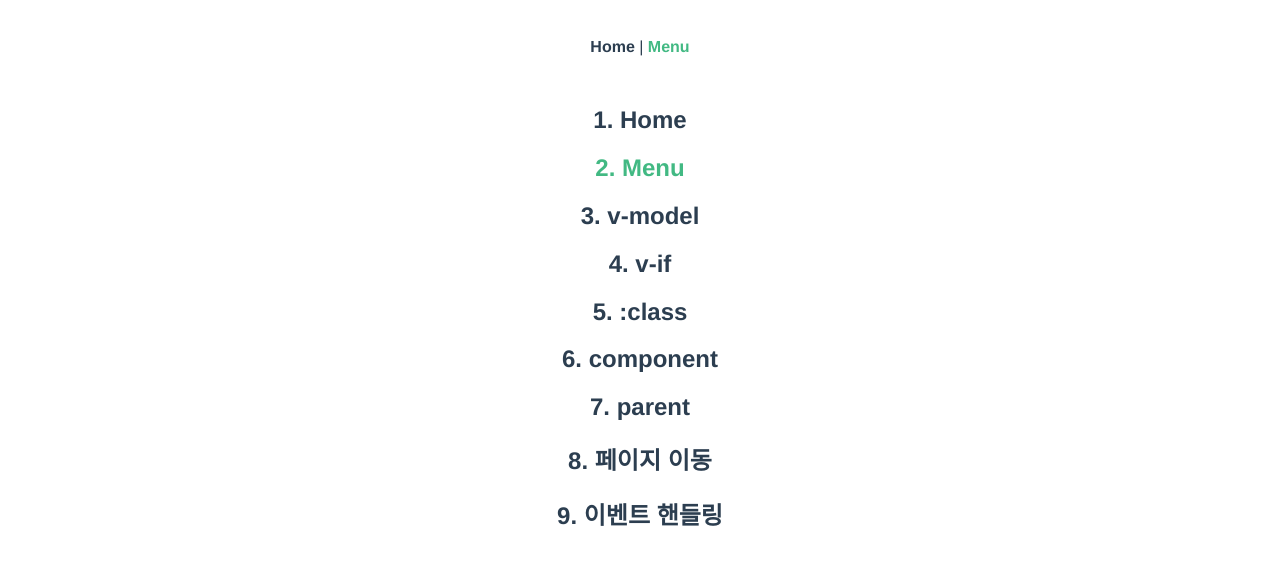
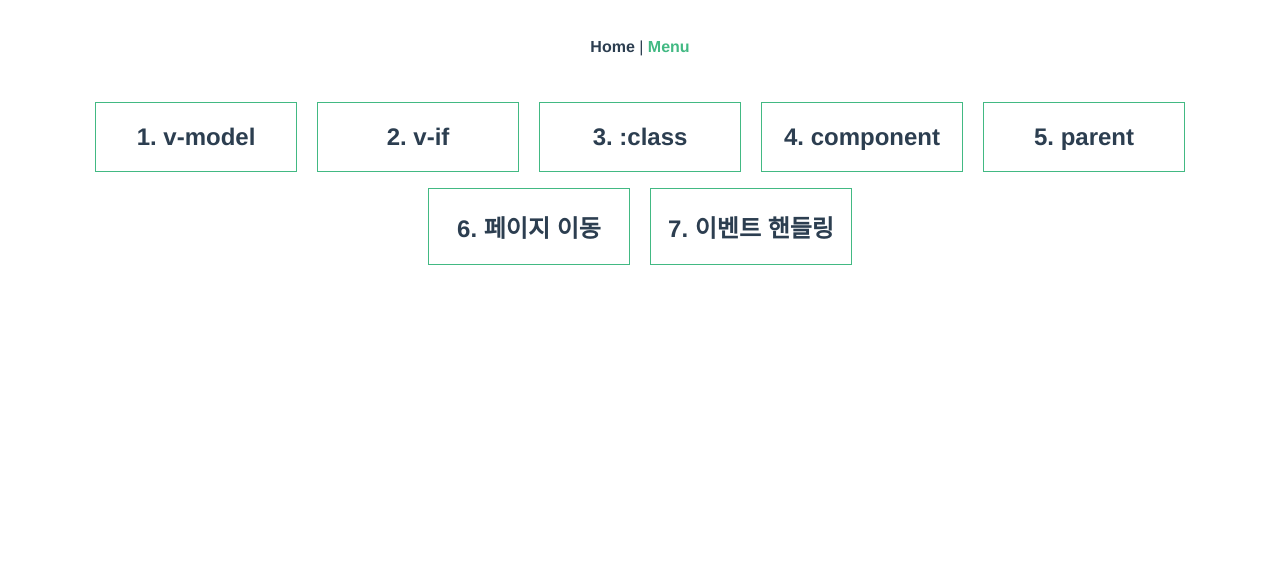
Before and after one commit to kyeongmin21/vueStudy, a Vue app: page /menu in a window 1280 px wide. Shown: the top 564 px of the page. Built offline with nearby package versions, Linux system fonts and the light colour scheme.

Commit message:
menu 수정

```diff
--- a/public/css/style.css
+++ b/public/css/style.css
@@ -11,6 +11,7 @@
 #nav { padding: 30px; }
 #nav a { font-weight: bold; color: #2c3e50; text-decoration: none;}
 #nav .router-link-exact-active { color: #42b983; }
+#nav ul.category li { border: 1px solid #42b983; width: 200px;  }
 
 h1 { color: #42b983; }
 section.first { border-top: 1px solid #333; }
--- a/src/views/Menu.vue
+++ b/src/views/Menu.vue
@@ -1,15 +1,17 @@
 <template>
   <div class="about">
     <div id="nav">
-      <h2><router-link to="/">1. Home</router-link></h2>
-      <h2><router-link to="/menu">2. Menu</router-link></h2>
-      <h2><router-link to="/model">3. v-model</router-link></h2>
-      <h2><router-link to="/if">4. v-if</router-link></h2>
-      <h2><router-link to="/class">5. :class</router-link></h2>
-      <h2><router-link to="/compo">6. component</router-link></h2>
-      <h2><router-link to="/parent">7. parent</router-link></h2>
-      <h2><router-link to="/page" tag="a">8. 페이지 이동</router-link></h2>
-      <h2><router-link to="/event" tag="a">9. 이벤트 핸들링</router-link></h2>
+      <ul class="category">
+        <li><h2><router-link to="/model">1. v-model</router-link></h2></li>
+        <li><h2><router-link to="/if">2. v-if</router-link></h2></li>
+        <li><h2><router-link to="/class">3. :class</router-link></h2></li>
+        <li><h2><router-link to="/compo">4. component</router-link></h2></li>
+        <li><h2><router-link to="/parent">5. parent</router-link></h2></li>
+      </ul>
+      <ul class="category">
+        <li><h2><router-link to="/page" tag="a">6. 페이지 이동</router-link></h2></li>
+        <li><h2><router-link to="/event" tag="a">7. 이벤트 핸들링</router-link></h2></li>
+      </ul>
     </div>
   </div>
 </template>
```
